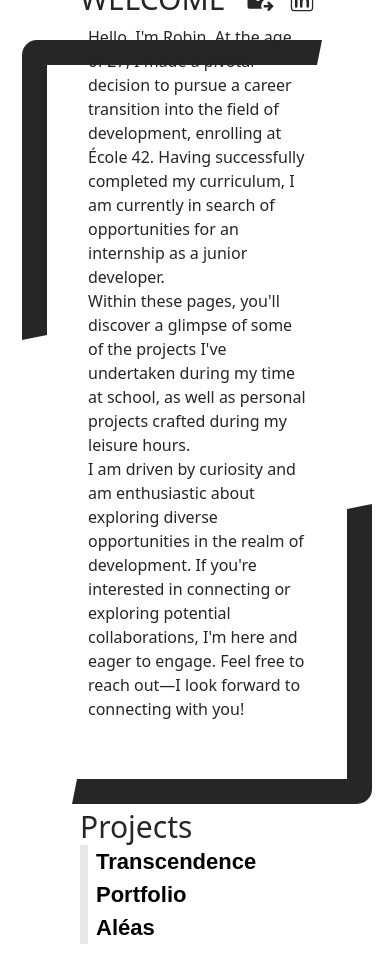
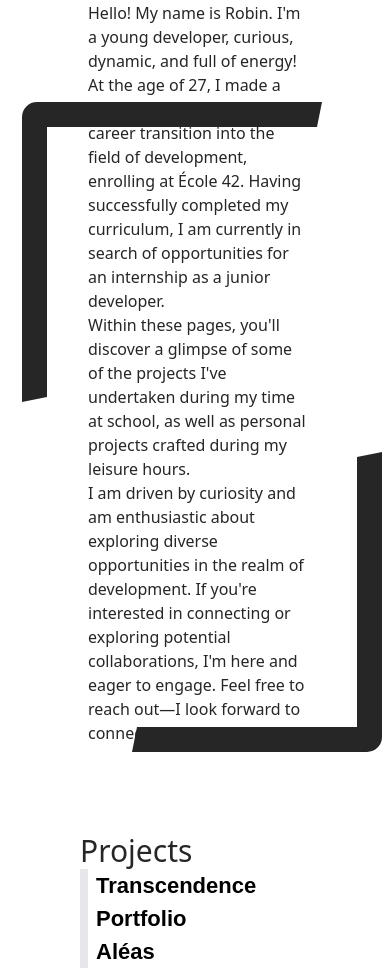
Before and after one commit to Rgeral/Portfolio, a React (Vite) app: page / in a window 390 px wide. Before the commit the page ends 944 px from the top, so only its background shows below. Built offline with nearby package versions, Linux system fonts and the light colour scheme; what tw-elements would draw is missing.

Commit message:
working on responsive

```diff
--- a/src/App.jsx
+++ b/src/App.jsx
@@ -60,11 +60,11 @@ function App() {
       id="Root"
       className="mx-auto border-black  max-w-[1200px] h-800 sm:w-600 flex items-center  h-screen"
     >
-      <div id="main" className="relative  h-[800px] w-[1200px]">
+      <div id="main" className="relative  min-h-[300px] sm:min-h-[600px] w-full h-4/5">
         <TopBorderBox />
         <BotBorderBox />
 
-        <div className="absolute flex items-center  min-w-[380px]  w-full h-[800px] ">
+        <div className="absolute flex items-center  min-w-[380px]  w-full h-full">
           <div className="mx-auto s-700:flex ">
             {renderContent()}
             <div className="s-700:px-30 s-700:py-60 px-20 mt-0 max-w-xl">
--- a/src/components/styles/botborder.tsx
+++ b/src/components/styles/botborder.tsx
@@ -6,10 +6,10 @@ const BotBorderBox = () => {
     <div className=" BottomRightBorder absolute bottom-2 right-2">
       <svg
         height="300"
-        width="300"
+        width="250"
         style={{
-          margin: "10px",
-          padding: "20px",
+          margin: "0px",
+          padding: "25px",
           borderStyle: "inset",
           display: "inline-block",
           backgroundColor: "white",
--- a/src/components/welcomepage/welcomepage.tsx
+++ b/src/components/welcomepage/welcomepage.tsx
@@ -3,7 +3,6 @@ import React from "react";
 import "../../index.css"; // Assurez-vous d'importer votre fichier de styles
 import { MdOutgoingMail } from "react-icons/md";
 import { CiLinkedin } from "react-icons/ci";
-
 
 const WelcomePage = ({ isVisible }) => {
   return (
@@ -30,10 +29,11 @@ const WelcomePage = ({ isVisible }) => {
         </a>
       </div>
       <p className="py-2 px-2">
-        Hello, I'm Robin. At the age of 27, I made a pivotal decision to pursue
-        a career transition into the field of development, enrolling at École
-        42. Having successfully completed my curriculum, I am currently in
-        search of opportunities for an internship as a junior developer. <br />
+        Hello! My name is Robin. I'm a young developer, curious, dynamic, and
+        full of energy!<br/> At the age of 27, I made a pivotal decision to pursue a
+        career transition into the field of development, enrolling at École 42.
+        Having successfully completed my curriculum, I am currently in search of
+        opportunities for an internship as a junior developer. <br />
         Within these pages, you'll discover a glimpse of some of the projects
         I've undertaken during my time at school, as well as personal projects
         crafted during my leisure hours. <br />I am driven by curiosity and am
```
